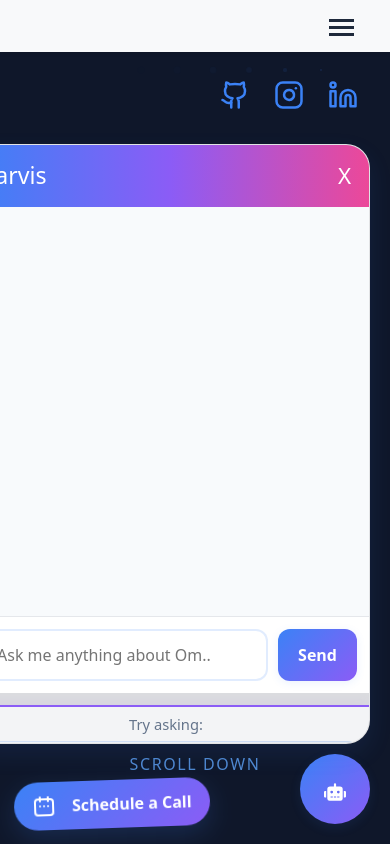
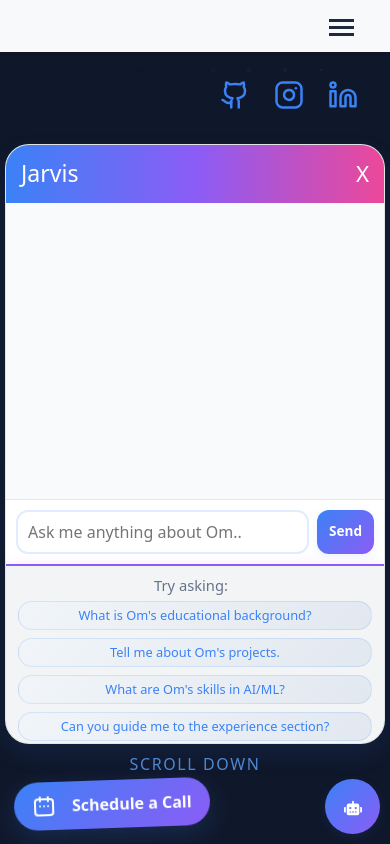
Before and after one commit to omshewale30/portfolio-new, a React (Vite) app: page / in a window 390 px wide. Both pictures are taken after a click on the button 335 px from the left and 789 px from the top of the page. Shown: the top 844 px of the page. Built offline with nearby package versions, Linux system fonts and the light colour scheme.

Commit message:
Refactor ChatBot CSS for improved mobile responsiveness and adjust message container styles

```diff
--- a/src/CSS/ChatBot.css
+++ b/src/CSS/ChatBot.css
@@ -113,15 +113,14 @@
 
 /* === MESSAGES === */
 .chatbot-messages {
-    flex: 1 1 70%;
+    flex: 1 1 auto;
     overflow-y: auto;
     padding: 18px 16px 10px 16px;
     background: #f8fafc;
     display: flex;
     flex-direction: column;
     gap: 14px;
-    min-height: 320px;
-    max-height: 420px;
+    min-height: 200px;
 }
 
 .message {
@@ -234,24 +233,22 @@
 
 /* === SAMPLE QUESTIONS === */
 .chatbot-sample-questions {
-    padding: 6px 8px;
+    padding: 12px 16px;
     background: #f3f4f6;
     display: flex;
     flex-direction: column;
     flex-wrap: nowrap;
-    gap: 6px;
+    gap: 8px;
     justify-content: flex-start;
     border-top: 2px solid #8b5cf6;
     font-size: 0.92rem;
     overflow-y: auto;
     overflow-x: hidden;
-    max-height: 38px;
-    min-height: 0;
+    height: 30%;
+    min-height: 180px;
     scrollbar-width: thin;
     scrollbar-color: #8b5cf6 #f3f4f6;
     -webkit-overflow-scrolling: touch;
-    transition: max-height 0.3s;
-    margin-top: 12px;
     box-shadow: 0 -2px 12px 0 rgba(139, 92, 246, 0.08);
     border-radius: 0 0 16px 16px;
     position: relative;
@@ -273,9 +270,6 @@
     pointer-events: none;
 }
 
-.chatbot-sample-questions:hover, .chatbot-sample-questions:focus-within {
-    max-height: 120px;
-}
 
 .chatbot-sample-questions::-webkit-scrollbar {
     width: 6px;
@@ -435,3 +429,128 @@
         transform: translateY(0) scale(1);
     }
 }
+
+/* === MOBILE RESPONSIVE === */
+@media (max-width: 768px) {
+    .global-chatbot-container {
+        width: 100%;
+    }
+
+    .chatbot-container {
+        position: fixed;
+        bottom: 100px;
+        left: 10px;
+        right: 10px;
+        width: calc(100vw - 20px);
+        max-width: none;
+        height: 70vh;
+        max-height: 600px;
+    }
+
+    .chatbot-toggle {
+        bottom: 15px;
+        right: 15px;
+        width: 60px;
+        height: 60px;
+        font-size: 20px;
+    }
+
+    .chatbot-hint {
+        bottom: 70px;
+        left: 50%;
+        transform: translateX(-50%);
+        right: auto;
+        max-width: 250px;
+        font-size: 13px;
+    }
+
+    .chatbot-messages {
+        min-height: 200px;
+    }
+
+    .chatbot-sample-questions {
+        height: 30%;
+        min-height: 150px;
+        padding: 10px 14px;
+        gap: 6px;
+    }
+
+    .message {
+        max-width: 90%;
+        font-size: 0.9rem;
+        padding: 10px 14px;
+    }
+
+    .chatbot-input input {
+        font-size: 16px; /* Prevents zoom on iOS */
+        padding: 10px;
+    }
+
+    .chatbot-input button {
+        padding: 8px 16px;
+        font-size: 0.9rem;
+    }
+
+    .sample-question-button {
+        font-size: 0.8rem;
+        padding: 4px 10px;
+        margin-bottom: 3px;
+    }
+}
+
+@media (max-width: 480px) {
+    .chatbot-container {
+        left: 5px;
+        right: 5px;
+        width: calc(100vw - 10px);
+        height: 75vh;
+    }
+
+    .chatbot-toggle {
+        width: 55px;
+        height: 55px;
+        font-size: 18px;
+        bottom: 10px;
+        right: 10px;
+    }
+
+    .chatbot-hint {
+        bottom: 65px;
+        max-width: 200px;
+        font-size: 12px;
+        padding: 8px 12px;
+    }
+
+    .chatbot-header {
+        padding: 12px 15px;
+        font-size: 1rem;
+    }
+
+    .message {
+        max-width: 95%;
+        font-size: 0.85rem;
+        padding: 8px 12px;
+    }
+
+    .chatbot-input {
+        padding: 10px;
+        gap: 8px;
+    }
+
+    .chatbot-input input {
+        padding: 8px 10px;
+        font-size: 16px;
+    }
+
+    .chatbot-input button {
+        padding: 6px 12px;
+        font-size: 0.85rem;
+    }
+
+    .chatbot-sample-questions {
+        height: 30%;
+        min-height: 120px;
+        padding: 8px 12px;
+        gap: 5px;
+    }
+}
--- a/src/components/ChatBot.jsx
+++ b/src/components/ChatBot.jsx
@@ -38,7 +38,7 @@ const Chatbot = ({ onClose }) => {
         const userMessage = { role: "user", content: input };
         setMessages((prev) => [...prev, userMessage]);
         setInput("");
-        if (showSuggestions) setShowSuggestions(false);
+        setShowSuggestions(false);
 
         try {
           const response = await submitChat(sessionId, input);
@@ -60,6 +60,7 @@ const Chatbot = ({ onClose }) => {
 
     const handleSampleQuestionClick = (question) => {
         setInput(question);
+        setShowSuggestions(false);
     };
 
     const handleKeyPress = (e) => {
```
